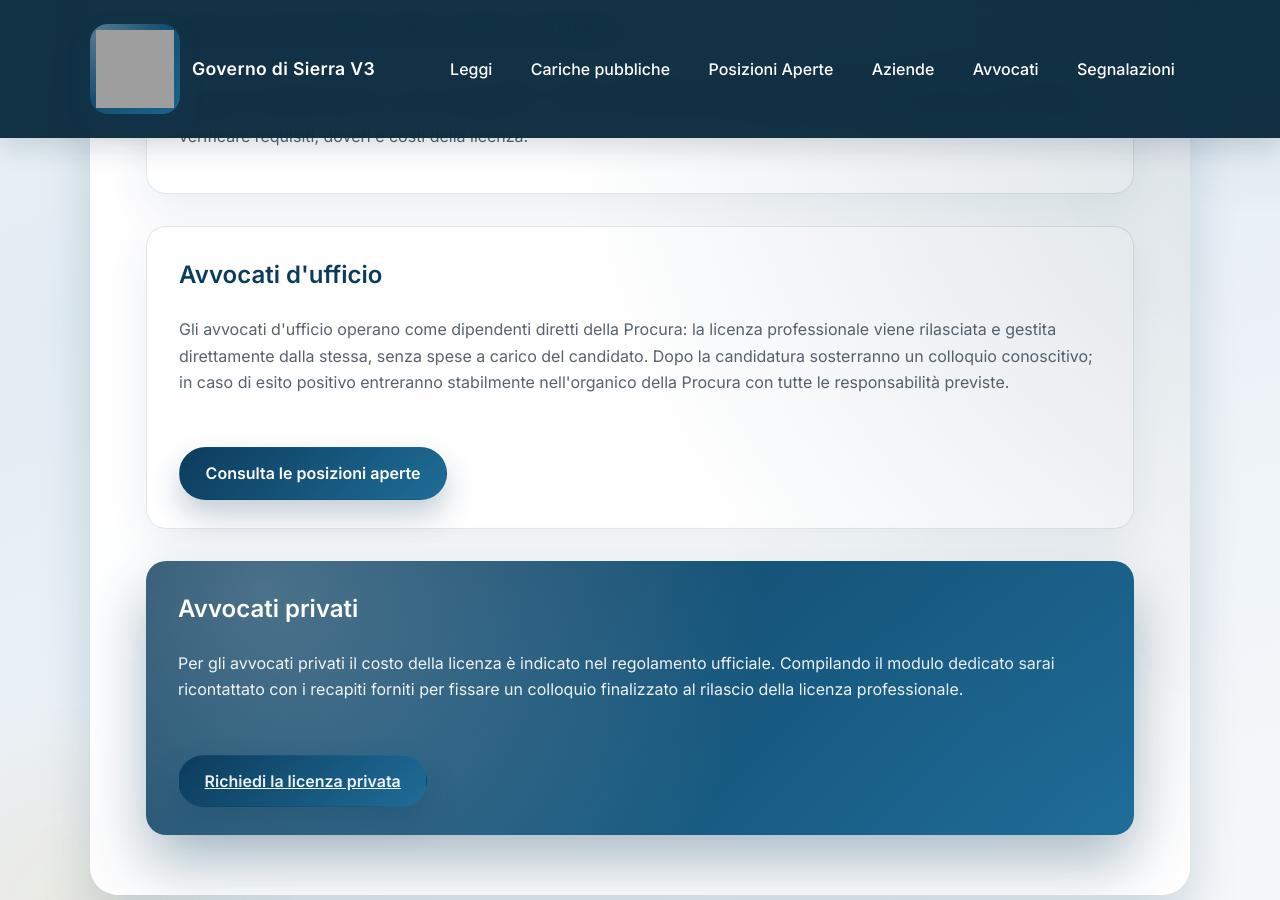
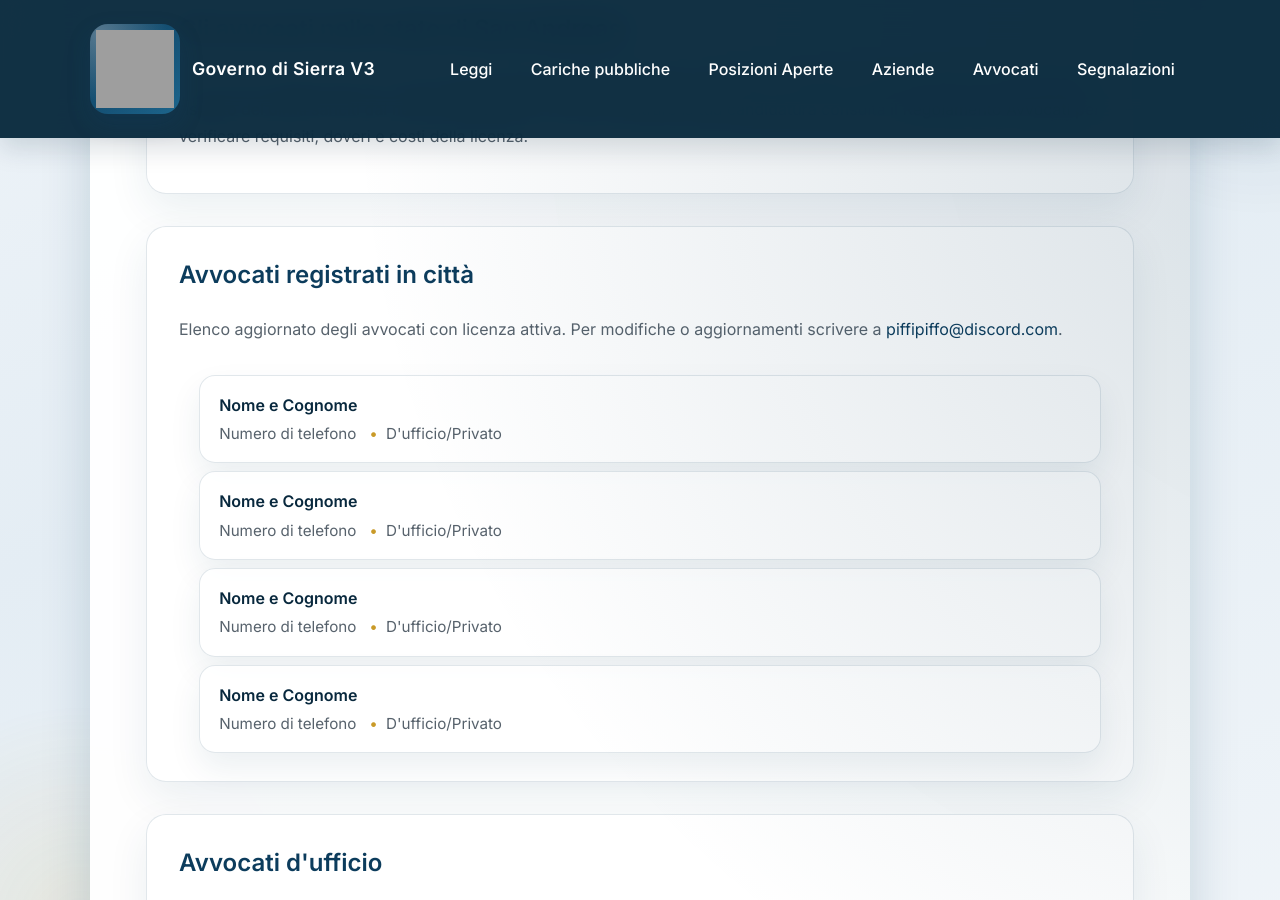
Before and after one commit to governo-sierra-v3/site, a Jekyll site: the page built from avvocati.md, in a window 1280 px wide and 900 px high, scrolled down 447 px. Built offline with Jekyll 4.4.1, drawn with Linux system fonts in a browser that asks for light colours; grey boxes are pictures that could not be loaded.

Commit message:
modifiche varie

```diff
--- a/avvocati.md
+++ b/avvocati.md
@@ -12,6 +12,41 @@ description: Informazioni su avvocati privati e d'ufficio nella Sierra V3
     <a href="{{ '/regolamento-avvocati/' | relative_url }}">Regolamento Avvocati</a> per verificare requisiti, doveri e costi
     della licenza.
   </p>
+</section>
+
+<section class="content-section">
+  <h2>Avvocati registrati in città</h2>
+  <p>Elenco aggiornato degli avvocati con licenza attiva. Per modifiche o aggiornamenti scrivere a <a href="#">piffipiffo@discord.com</a>.</p>
+  <ul class="company-list">
+    <li>
+      <span class="company-name">Nome e Cognome</span>
+      <div class="company-meta">
+        <span>Numero di telefono</span>
+        <span>D'ufficio/Privato</span>
+      </div>
+    </li>
+    <li>
+      <span class="company-name">Nome e Cognome</span>
+      <div class="company-meta">
+        <span>Numero di telefono</span>
+        <span>D'ufficio/Privato</span>
+      </div>
+    </li>
+    <li>
+      <span class="company-name">Nome e Cognome</span>
+      <div class="company-meta">
+        <span>Numero di telefono</span>
+        <span>D'ufficio/Privato</span>
+      </div>
+    </li>
+    <li>
+      <span class="company-name">Nome e Cognome</span>
+      <div class="company-meta">
+        <span>Numero di telefono</span>
+        <span>D'ufficio/Privato</span>
+      </div>
+    </li>
+  </ul>
 </section>
 
 <section class="content-section">
```
Also changed, not shown: posizioni-aperte.md (+3 -3 lines).
